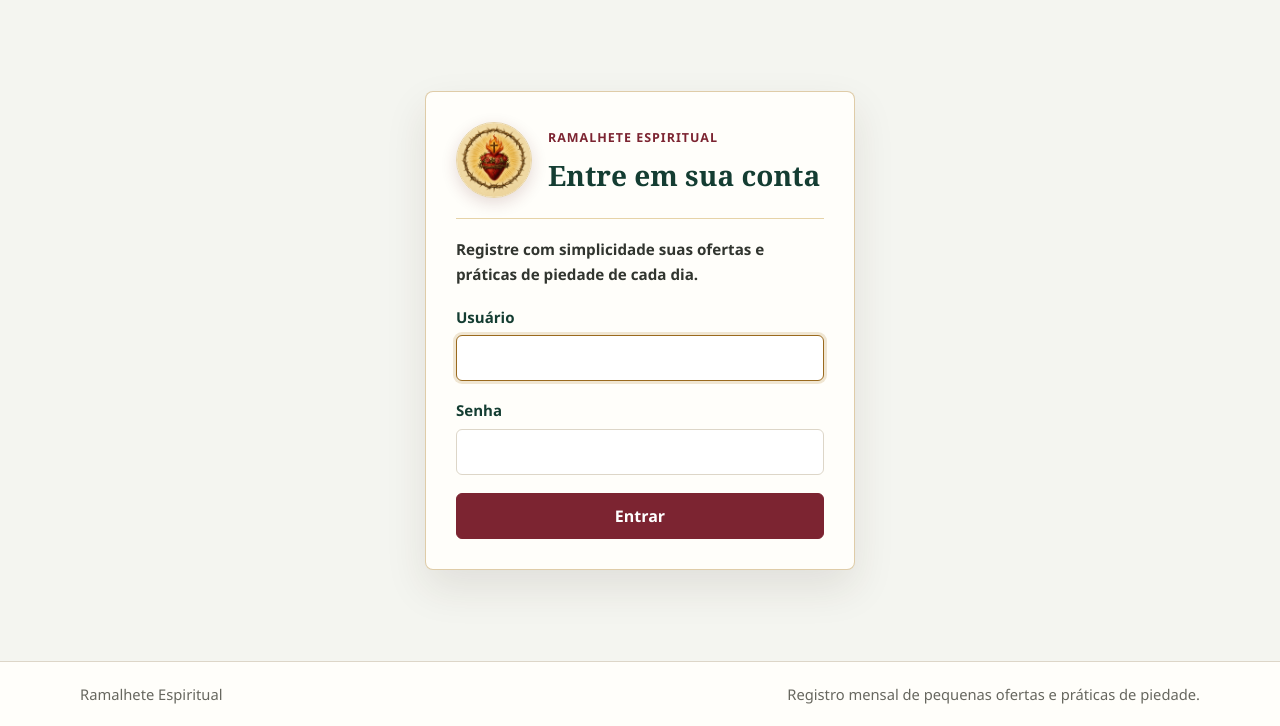
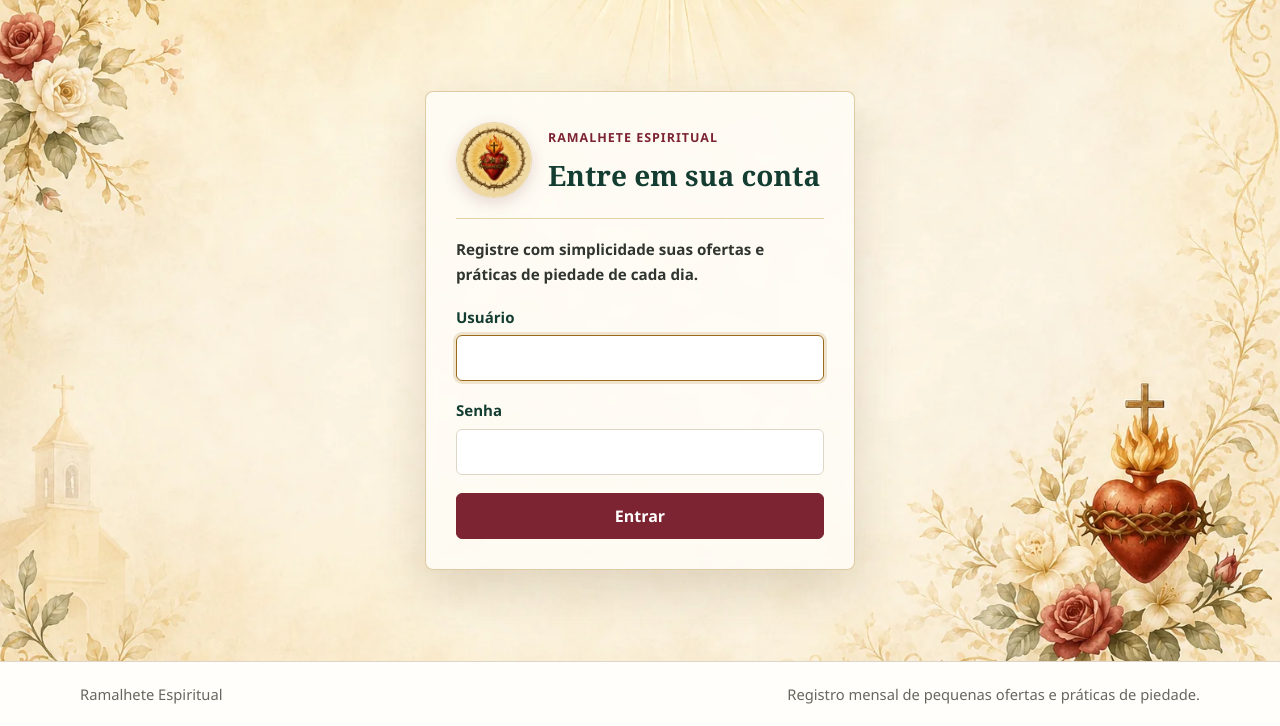
Before and after one commit to yRicke/RamalheteEspiritual, a Django app: page /entrar/ in a window 1280 px wide. Shown: the part 76-802 px from the top of the page. Run offline with Django 5.2, Linux system fonts and the light colour scheme.

Commit message:
feat(login): adiciona fundo devocional

```diff
--- a/app/static/app/css/styles.css
+++ b/app/static/app/css/styles.css
@@ -220,7 +220,11 @@ textarea {
     display: flex;
     align-items: center;
     justify-content: center;
-    background: var(--bg);
+    background-color: #f7f0df;
+    background-image: url("../images/login-floral-sacred-heart.webp");
+    background-position: center;
+    background-repeat: no-repeat;
+    background-size: cover;
     padding: 56px max(32px, calc((100vw - 1120px) / 2));
 }
 
@@ -237,8 +241,9 @@ textarea {
     padding: 30px;
     border: 1px solid rgba(180, 135, 53, 0.42);
     border-radius: 8px;
-    background: var(--surface);
-    box-shadow: var(--shadow);
+    background: rgba(255, 254, 250, 0.75);
+    box-shadow: 0 20px 48px rgba(83, 57, 27, 0.16);
+    backdrop-filter: blur(6px);
 }
 
 .auth-brand {
```
Also changed, not shown: app/static/app/images/login-floral-sacred-heart.webp (added).
